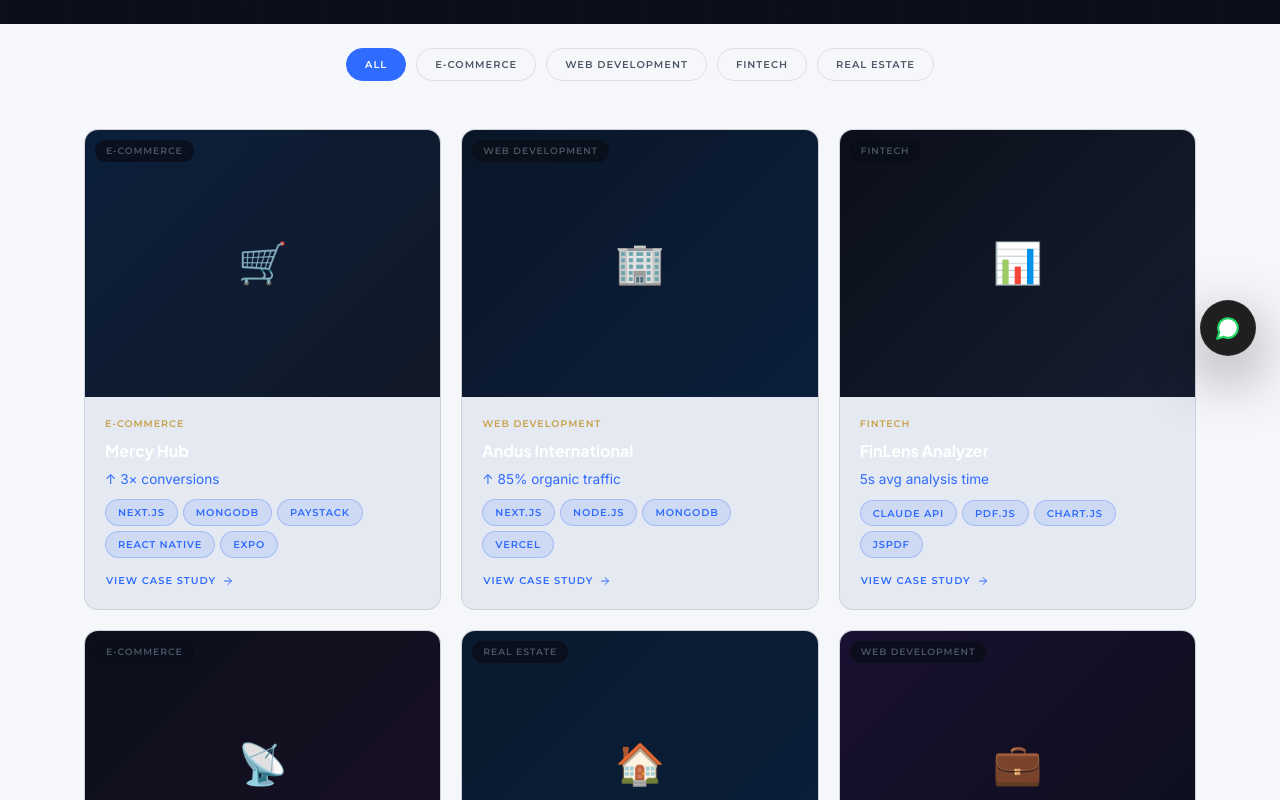
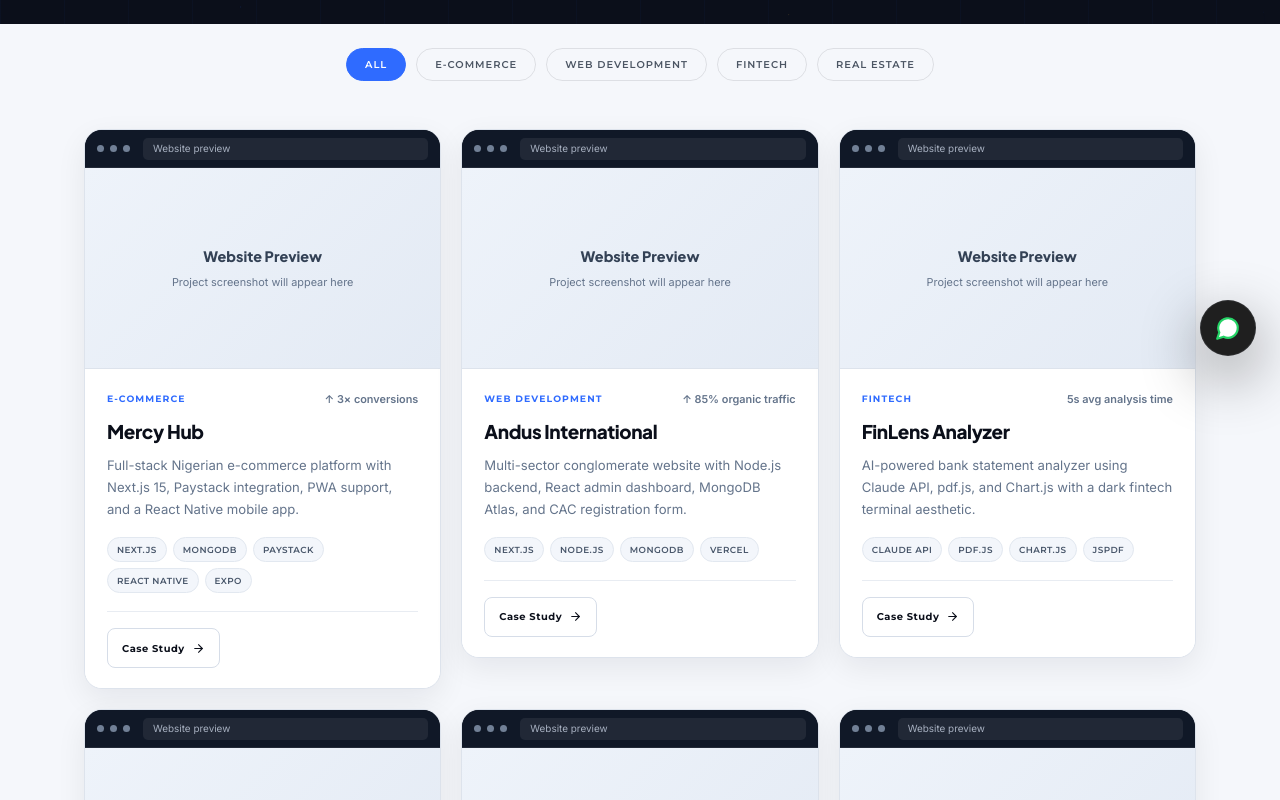
Before and after one commit to sescodtech/sescostudio, a Next.js app: page /portfolio in a window 1280 px wide. Shown: the part 420-1220 px from the top of the page. Built offline with nearby package versions, Linux system fonts and the light colour scheme; no server answers; the database is empty.

Commit message:
the preview adjustment

```diff
--- a/app/globals.css
+++ b/app/globals.css
@@ -216,10 +216,36 @@
 }
 
 
-/* Portfolio website previews */
-.portfolio-project-preview{width:100%;aspect-ratio:16/9;overflow:hidden;background:#0B1F3A;border-bottom:1px solid rgba(255,255,255,.1)}
-.portfolio-project-preview img{width:100%;height:100%;object-fit:cover;display:block;transition:transform .35s ease}
-.portfolio-card:hover .portfolio-project-preview img{transform:scale(1.025)}
-.portfolio-actions{display:flex;align-items:center;gap:14px;flex-wrap:wrap;margin-top:14px}
-.portfolio-visit-btn{display:inline-flex;align-items:center;justify-content:center;padding:10px 16px;border-radius:8px;background:#fff;color:#0B5ED7!important;border:2px solid #fff;text-decoration:none!important;font-weight:800;font-size:.72rem;letter-spacing:.02em;box-shadow:0 5px 18px rgba(0,0,0,.18)}
-.portfolio-visit-btn:hover{background:#B8943F;color:#07111F!important;border-color:#B8943F;transform:translateY(-1px)}
+/* Professional portfolio project cards */
+.portfolio-project-card{background:#fff;border:1px solid #DDE3EC;border-radius:18px;overflow:hidden;box-shadow:0 10px 30px rgba(11,15,26,.07);transition:transform .3s ease,box-shadow .3s ease,border-color .3s ease}
+.portfolio-project-card:hover{transform:translateY(-7px);box-shadow:0 22px 55px rgba(11,15,26,.13);border-color:rgba(47,107,255,.28)}
+.portfolio-browser-frame{background:#0B1220;border-bottom:1px solid #DDE3EC}
+.portfolio-browser-bar{height:38px;padding:0 12px;display:flex;align-items:center;gap:6px;background:#101827;border-bottom:1px solid rgba(255,255,255,.08)}
+.portfolio-browser-dot{width:7px;height:7px;border-radius:50%;background:#718096;display:block;flex:none}
+.portfolio-browser-address{margin-left:7px;min-width:0;flex:1;height:22px;display:flex;align-items:center;padding:0 10px;border-radius:5px;background:rgba(255,255,255,.07);color:#A7B0C0;font-size:.62rem;white-space:nowrap;overflow:hidden;text-overflow:ellipsis}
+.portfolio-project-preview{width:100%;aspect-ratio:16/9;overflow:hidden;background:#E9EEF6;position:relative}
+.portfolio-project-preview img{width:100%;height:100%;object-fit:cover;object-position:top center;display:block;transition:transform .5s ease}
+.portfolio-project-card:hover .portfolio-project-preview img{transform:scale(1.02)}
+.portfolio-preview-placeholder{height:100%;display:flex;flex-direction:column;align-items:center;justify-content:center;gap:7px;color:#334155;background:linear-gradient(135deg,#EEF3FA,#E3EAF4);text-align:center}
+.portfolio-preview-placeholder strong{font-family:'Plus Jakarta Sans',sans-serif;font-size:.9rem;font-weight:800}
+.portfolio-preview-placeholder small{font-size:.68rem;color:#64748B}
+.portfolio-project-body{padding:22px 22px 20px;background:#fff}
+.portfolio-project-meta{display:flex;align-items:center;justify-content:space-between;gap:12px;margin-bottom:10px}
+.portfolio-project-type{font-family:'Montserrat',sans-serif;font-size:.58rem;font-weight:700;letter-spacing:.12em;text-transform:uppercase;color:#2F6BFF}
+.portfolio-result{font-size:.68rem;font-weight:700;color:#64748B;text-align:right}
+.portfolio-project-body h3{font-family:'Plus Jakarta Sans',sans-serif;font-size:1.18rem;font-weight:800;color:#0B0F1A;margin-bottom:8px;letter-spacing:-.02em}
+.portfolio-project-desc{font-size:.82rem;line-height:1.7;color:#64748B;margin-bottom:16px;min-height:55px}
+.portfolio-tech-list{display:flex;flex-wrap:wrap;gap:6px;margin-bottom:18px}
+.portfolio-tech{display:inline-flex;align-items:center;padding:5px 9px;border-radius:999px;background:#F3F6FB;border:1px solid #E2E8F0;color:#475569;font-family:'Montserrat',sans-serif;font-size:.55rem;font-weight:600;letter-spacing:.05em;text-transform:uppercase}
+.portfolio-actions{display:flex;align-items:center;gap:10px;flex-wrap:wrap;margin-top:2px;padding-top:16px;border-top:1px solid #E8ECF2}
+.portfolio-visit-btn,.portfolio-case-btn{display:inline-flex;align-items:center;justify-content:center;gap:7px;min-height:40px;padding:10px 14px;border-radius:8px;text-decoration:none!important;font-family:'Montserrat',sans-serif;font-size:.62rem;font-weight:700;letter-spacing:.05em;transition:transform .2s ease,background .2s ease,border-color .2s ease,box-shadow .2s ease}
+.portfolio-visit-btn{background:#2F6BFF;color:#fff!important;border:1px solid #2F6BFF;box-shadow:0 7px 18px rgba(47,107,255,.18)}
+.portfolio-visit-btn:hover{background:#174FD1;border-color:#174FD1;transform:translateY(-1px);box-shadow:0 10px 24px rgba(47,107,255,.25)}
+.portfolio-case-btn{background:#fff;color:#0B0F1A!important;border:1px solid #D6DDE8}
+.portfolio-case-btn:hover{border-color:#2F6BFF;color:#2F6BFF!important;transform:translateY(-1px)}
+@media (max-width:720px){
+  .portfolio-project-body{padding:18px}
+  .portfolio-project-desc{min-height:0}
+  .portfolio-project-meta{align-items:flex-start}
+  .portfolio-result{max-width:48%;}
+}
--- a/components/admin/tabs/ProjectsTab.tsx
+++ b/components/admin/tabs/ProjectsTab.tsx
@@ -74,7 +74,7 @@
         </div>
         <Field label="Description"><Textarea value={form.desc || ''} onChange={e => setForm({ ...form, desc: e.target.value })} /></Field>
         <div style={{ display: 'grid', gridTemplateColumns: '1fr 1fr', gap: 16 }}>
-          <Field label="Project Preview"><UploadZone preview={form.preview || null} icon="▣" label="Upload website screenshot / preview" hint="PNG, JPG or WebP · Recommended 16:10 or 16:9" onFile={url => setForm({ ...form, preview: url })} /></Field>
+          <Field label="Website Preview Screenshot"><UploadZone preview={form.preview || null} icon="▣" label="Upload the live website screenshot" hint="PNG, JPG or WebP · 16:9 recommended · automatically optimized for saving" onFile={url => setForm(prev => ({ ...prev, preview: url }))} /></Field>
           <Field label="Live Website URL"><Input value={form.link || ''} onChange={e => setForm({ ...form, link: e.target.value })} placeholder="https://clientwebsite.com" /></Field>
           <Field label="Icon (optional)"><Input value={form.icon || ''} onChange={e => setForm({ ...form, icon: e.target.value })} /></Field>
           <Field label="Key Results"><Input value={form.results || ''} onChange={e => setForm({ ...form, results: e.target.value })} /></Field>
--- a/components/admin/ui.tsx
+++ b/components/admin/ui.tsx
@@ -83,29 +83,75 @@
 export function UploadZone({ preview, icon, label, hint, onFile }: { preview: string | null; icon: string; label: string; hint: string; onFile: (dataUrl: string) => void }) {
   const inputRef = useRef<HTMLInputElement>(null);
   const [drag, setDrag] = useState(false);
+  const [busy, setBusy] = useState(false);
+  const [error, setError] = useState('');
 
-  const readFile = (file: File) => {
+  const compressImage = (file: File): Promise<string> => new Promise((resolve, reject) => {
+    if (!file.type.startsWith('image/')) return reject(new Error('Please select an image file.'));
     const reader = new FileReader();
-    reader.onload = e => onFile(e.target?.result as string);
+    reader.onerror = () => reject(new Error('Could not read the image.'));
+    reader.onload = () => {
+      const source = new Image();
+      source.onerror = () => reject(new Error('The selected image could not be processed.'));
+      source.onload = () => {
+        const maxWidth = 1440;
+        const maxHeight = 900;
+        const scale = Math.min(1, maxWidth / source.width, maxHeight / source.height);
+        const canvas = document.createElement('canvas');
+        canvas.width = Math.max(1, Math.round(source.width * scale));
+        canvas.height = Math.max(1, Math.round(source.height * scale));
+        const ctx = canvas.getContext('2d');
+        if (!ctx) return reject(new Error('Your browser could not prepare the image.'));
+        ctx.drawImage(source, 0, 0, canvas.width, canvas.height);
+
+        // Keep project screenshots compact so the CMS JSON document remains saveable.
+        const qualities = [0.78, 0.68, 0.58, 0.48];
+        let output = '';
+        for (const quality of qualities) {
+          output = canvas.toDataURL('image/webp', quality);
+          if (output.length <= 420000) break;
+        }
+        if (output.length > 420000) output = canvas.toDataURL('image/jpeg', 0.55);
+        if (output.length > 420000) return reject(new Error('This screenshot is too large after compression. Please use a smaller screenshot.'));
+        resolve(output);
+      };
+      source.src = reader.result as string;
+    };
     reader.readAsDataURL(file);
+  });
+
+  const readFile = async (file: File) => {
+    setError('');
+    setBusy(true);
+    try {
+      onFile(await compressImage(file));
+    } catch (err) {
+      setError(err instanceof Error ? err.message : 'Image upload failed.');
+    } finally {
+      setBusy(false);
+    }
   };
 
   return (
     <div
-      onClick={() => inputRef.current?.click()}
-      onDragOver={e => { e.preventDefault(); setDrag(true); }}
+      onClick={() => !busy && inputRef.current?.click()}
+      onDragOver={e => { e.preventDefault(); if (!busy) setDrag(true); }}
       onDragLeave={() => setDrag(false)}
-      onDrop={e => { e.preventDefault(); setDrag(false); const f = e.dataTransfer.files[0]; if (f) readFile(f); }}
-      style={{ border: `2px dashed ${drag ? 'var(--blue)' : 'var(--border)'}`, borderRadius: 12, padding: 40, textAlign: 'center', cursor: 'pointer', transition: 'border-color .3s,background .3s', background: drag ? 'rgba(47,107,255,.08)' : 'transparent' }}
+      onDrop={e => { e.preventDefault(); setDrag(false); const f = e.dataTransfer.files[0]; if (f && !busy) void readFile(f); }}
+      style={{ border: `2px dashed ${drag ? 'var(--blue)' : 'var(--border)'}`, borderRadius: 12, padding: 18, textAlign: 'center', cursor: busy ? 'wait' : 'pointer', transition: 'border-color .3s,background .3s', background: drag ? 'rgba(47,107,255,.08)' : 'transparent', minHeight: 190 }}
     >
-      <input ref={inputRef} type="file" accept="image/*" style={{ display: 'none' }} onChange={e => { const f = e.target.files?.[0]; if (f) readFile(f); }} />
+      <input ref={inputRef} type="file" accept="image/png,image/jpeg,image/webp" style={{ display: 'none' }} onChange={e => { const f = e.target.files?.[0]; if (f) void readFile(f); e.currentTarget.value = ''; }} />
       {preview ? (
-        <img src={preview} alt="preview" style={{ maxHeight: 120, margin: '0 auto 16px', objectFit: 'contain' }} />
+        <div style={{ position: 'relative', marginBottom: 12 }}>
+          <img src={preview} alt="Selected website preview" style={{ width: '100%', maxHeight: 150, borderRadius: 8, objectFit: 'cover', display: 'block', border: '1px solid var(--border)' }} />
+          <span style={{ position: 'absolute', left: 8, bottom: 8, background: 'rgba(11,15,26,.85)', color: '#fff', borderRadius: 6, padding: '5px 8px', fontSize: '.62rem', fontWeight: 700 }}>Preview ready</span>
+        </div>
       ) : (
-        <span style={{ fontSize: '2.5rem', marginBottom: 12, display: 'block' }}>{icon}</span>
+        <span aria-hidden="true" style={{ fontSize: '2rem', marginBottom: 8, display: 'block', opacity: .8 }}>{icon}</span>
       )}
-      <p style={{ color: 'var(--gray)', fontSize: '.88rem', marginBottom: 8 }}>{label}</p>
-      <p style={{ color: 'var(--gray2)', fontSize: '.75rem' }}>{hint}</p>
+      <p style={{ color: 'var(--white)', fontSize: '.84rem', fontWeight: 600, marginBottom: 6 }}>{busy ? 'Optimizing preview…' : label}</p>
+      <p style={{ color: 'var(--gray2)', fontSize: '.72rem', lineHeight: 1.5 }}>{hint}</p>
+      {error && <p style={{ color: '#ef4444', fontSize: '.7rem', marginTop: 9, lineHeight: 1.45 }}>{error}</p>}
     </div>
   );
 }
--- a/components/sections/PortfolioPage.tsx
+++ b/components/sections/PortfolioPage.tsx
@@ -61,21 +61,41 @@
                   exit={{ opacity: 0, scale: 0.9 }}
                   transition={{ duration: 0.3 }}
                 >
-                  <div className="card card-hover" style={{ overflow: 'hidden' }}>
-                    <div style={{ aspectRatio: '4/3', background: p.bg, position: 'relative', overflow: 'hidden', display: 'flex', alignItems: 'center', justifyContent: 'center', fontSize: '2.5rem' }}>
-                      <span aria-hidden="true">{p.icon}</span>
-                      <div style={{ position: 'absolute', top: 10, left: 10, background: 'rgba(11,15,26,.85)', backdropFilter: 'blur(10px)', border: '1px solid var(--border)', borderRadius: 100, padding: '3px 10px', fontFamily: 'Montserrat,sans-serif', fontSize: '.58rem', fontWeight: 600, letterSpacing: '.1em', textTransform: 'uppercase', color: 'var(--gray)' }}>{p.type}</div>
+                  <article className="portfolio-project-card">
+                    <div className="portfolio-browser-frame">
+                      <div className="portfolio-browser-bar">
+                        <span className="portfolio-browser-dot" />
+                        <span className="portfolio-browser-dot" />
+                        <span className="portfolio-browser-dot" />
+                        <div className="portfolio-browser-address">{p.link ? p.link.replace(/^https?:\/\//, '').replace(/\/$/, '') : 'Website preview'}</div>
+                      </div>
+                      <div className="portfolio-project-preview">
+                        {p.preview ? (
+                          <img src={p.preview} alt={`${p.title} website preview`} loading="lazy" />
+                        ) : (
+                          <div className="portfolio-preview-placeholder">
+                            <strong>Website Preview</strong>
+                            <small>Project screenshot will appear here</small>
+                          </div>
+                        )}
+                      </div>
                     </div>
-                    <div style={{ padding: 20 }}>
-                      <p style={{ fontFamily: 'Montserrat,sans-serif', fontSize: '.6rem', fontWeight: 600, letterSpacing: '.1em', textTransform: 'uppercase', color: 'var(--gold)', marginBottom: 8 }}>{p.type}</p>
-                      <h3 style={{ fontFamily: 'Plus Jakarta Sans,sans-serif', fontWeight: 700, fontSize: '1rem', marginBottom: 6 }}>{p.title}</h3>
-                      <p style={{ color: 'var(--blue)', fontSize: '.85rem', marginBottom: 10 }}>{p.results}</p>
-                      <div style={{ display: 'flex', flexWrap: 'wrap', gap: 5, marginBottom: 14 }}>
-                        {p.tags.map(t => <span key={t} className="badge">{t}</span>)}
+                    <div className="portfolio-project-body">
+                      <div className="portfolio-project-meta">
+                        <span className="portfolio-project-type">{p.type}</span>
+                        <span className="portfolio-result">{p.results}</span>
                       </div>
-                      <div className="portfolio-actions">{p.link && <a href={p.link} target="_blank" rel="noopener noreferrer" className="portfolio-visit-btn">Visit Website ↗</a>}<Link href="/case-studies" className="learn-more-link btn btn-ghost" style={{ padding: 0 }}>View Case Study <ArrowRight size={12} /></Link></div>
+                      <h3>{p.title}</h3>
+                      <p className="portfolio-project-desc">{p.desc}</p>
+                      <div className="portfolio-tech-list">
+                        {p.tags.map(t => <span key={t} className="portfolio-tech">{t}</span>)}
+                      </div>
+                      <div className="portfolio-actions">
+                        {p.link && <a href={p.link} target="_blank" rel="noopener noreferrer" className="portfolio-visit-btn">View Live Site <ArrowRight size={13} /></a>}
+                        <Link href="/case-studies" className="portfolio-case-btn">Case Study <ArrowRight size={13} /></Link>
+                      </div>
                     </div>
-                  </div>
+                  </article>
                 </motion.div>
               ))}
             </AnimatePresence>
```
Also changed, not shown: lib/cms.ts (+15 -1 lines).
